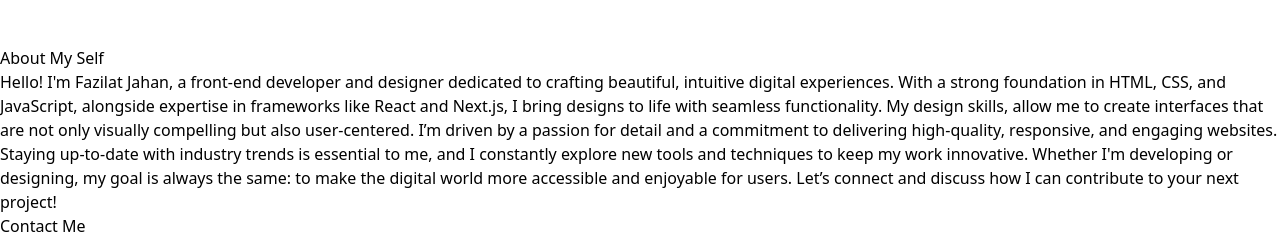
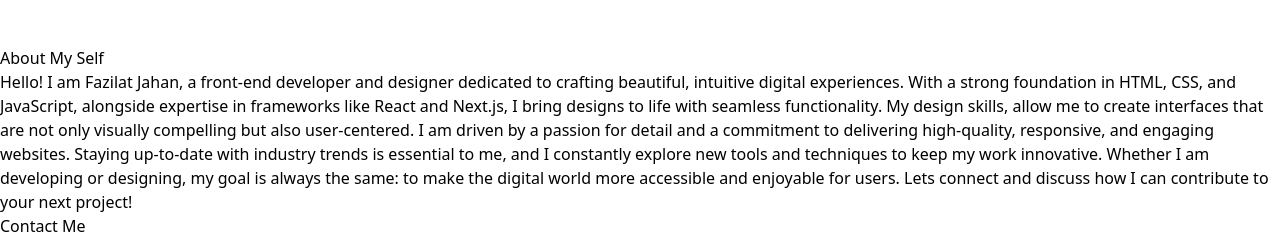
Before and after one commit to Fazilat-Jahan/My-Portfolio-, a Next.js app: page / in a window 1280 px wide. Shown: the part 709-951 px from the top of the page. Built offline with nearby package versions, Linux system fonts and the light colour scheme.

Commit message:
My Portfolio with Tailwind

```diff
--- a/src/app/page.tsx
+++ b/src/app/page.tsx
@@ -90,11 +90,11 @@
             </div>
             <div className="">
 
-              <p className="text-2xl py-6 md:text-xl text-justify font-serif font-medium text-black leading-normal">Hello! I'm Fazilat Jahan, a front-end developer and designer dedicated to crafting beautiful, intuitive digital experiences. With a strong foundation in HTML, CSS, and JavaScript, alongside expertise in frameworks like React and Next.js, I bring designs to life with seamless functionality. My design skills, allow me to create interfaces that are not only visually compelling but also user-centered.
+              <p className="text-2xl py-6 md:text-xl text-justify font-serif font-medium text-black leading-normal">Hello! I am Fazilat Jahan, a front-end developer and designer dedicated to crafting beautiful, intuitive digital experiences. With a strong foundation in HTML, CSS, and JavaScript, alongside expertise in frameworks like React and Next.js, I bring designs to life with seamless functionality. My design skills, allow me to create interfaces that are not only visually compelling but also user-centered.
 
-                I’m driven by a passion for detail and a commitment to delivering high-quality, responsive, and engaging websites. Staying up-to-date with industry trends is essential to me, and I constantly explore new tools and techniques to keep my work innovative. Whether I'm developing or designing, my goal is always the same: to make the digital world more accessible and enjoyable for users.
+                I am driven by a passion for detail and a commitment to delivering high-quality, responsive, and engaging websites. Staying up-to-date with industry trends is essential to me, and I constantly explore new tools and techniques to keep my work innovative. Whether I am developing or designing, my goal is always the same: to make the digital world more accessible and enjoyable for users.
 
-                Let’s connect and discuss how I can contribute to your next project!</p>
+                Lets connect and discuss how I can contribute to your next project!</p>
 
             </div>
           </section>
```
